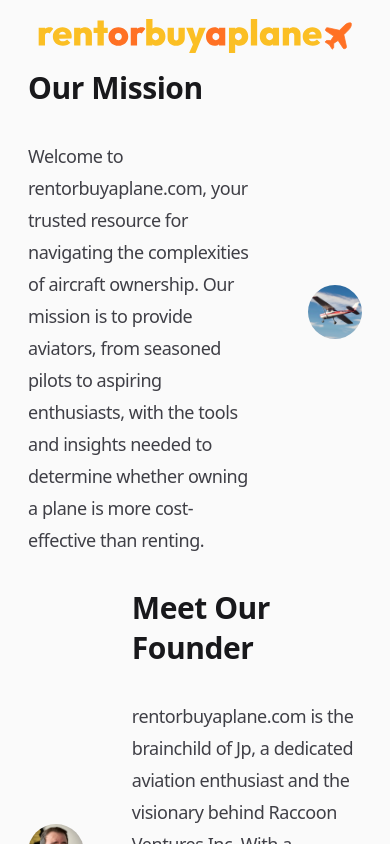
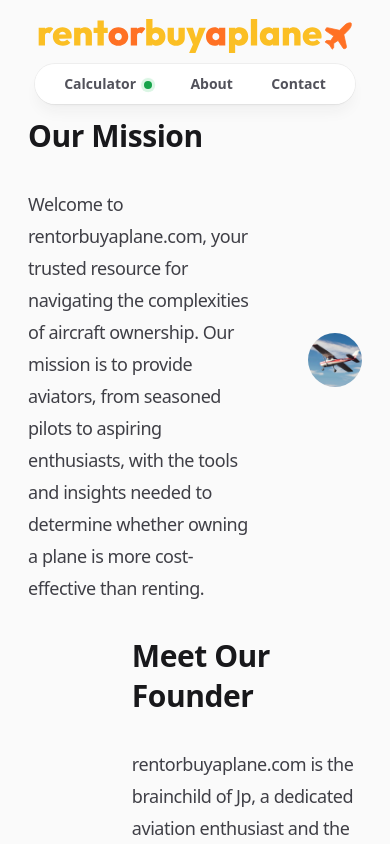
Before and after one commit to raccoonventures/rentorbuyaplane, a Next.js app: page /about in a window 390 px wide. Shown: the top 844 px of the page. Built offline with nearby package versions, Linux system fonts and the light colour scheme.

Commit message:
feat: menu + intro + cta adjustments

```diff
--- a/components/Intro.tsx
+++ b/components/Intro.tsx
@@ -1,6 +1,6 @@
 export default function Intro() {
 	return (
-		<section className="grid grid-flow-row gap-24 pb-12 text-zinc-900 lg:grid-flow-col dark:text-zinc-100">
+		<section className="grid grid-flow-row gap-24 py-12 text-zinc-900 lg:grid-flow-col dark:text-zinc-100">
 			<p>
 				Welcome to rentorbuyaplane.com, your go-to destination for answering the
 				age-old aviation question: should you rent or buy a plane? Our intuitive
--- a/components/forms/Calculator.tsx
+++ b/components/forms/Calculator.tsx
@@ -1116,12 +1116,12 @@ export function Calculator() {
 					<div className="mx-auto max-w-7xl px-6 py-12 lg:flex lg:items-center lg:justify-between lg:px-8">
 						<div className="grid grid-flow-row justify-start gap-4">
 							<h2 className="text-3xl font-bold tracking-tight text-zinc-950 sm:text-4xl dark:text-zinc-50">
-								Get a complete tailored financial analysis
+								Get your comprehensive ownership analysis
 							</h2>
 							<p className="max-w-2xl text-xl tracking-tight text-zinc-950 dark:text-zinc-100">
-								Based on the numbers you provided, our downloadable report will
-								help you take that decision with visualizations and multi-year
-								calculations
+								Receive a downloadable report tailored to your inputs, featuring
+								visualizations and multi-year calculations to guide your
+								ownership choice effectively
 							</p>
 						</div>
 						<div className="mt-10 flex items-center gap-x-6 lg:mt-0 lg:flex-shrink-0">
--- a/components/layout/header.tsx
+++ b/components/layout/header.tsx
@@ -3,6 +3,13 @@
 import { usePathname } from 'next/navigation';
 
 import { Logo } from '@/components/layout/logo';
+import Link from 'next/link';
+
+const navigation = [
+	{ name: 'Calculator', href: '/', notification: true },
+	{ name: 'About', href: '/about' },
+	{ name: 'Contact', href: '/contact' },
+];
 
 export default function Header() {
 	const pathname = usePathname();
@@ -10,13 +17,40 @@ export default function Header() {
 	// Check if the current page is the homepage
 	const isHomePage = pathname === '/';
 
-	return isHomePage ? (
-		<header className="grid justify-start">
+	return (
+		<header
+			className={`grid ${isHomePage ? 'grid-flow-col justify-between' : ' grid-flow-row justify-center'} gap-2`}
+		>
 			<Logo />
-		</header>
-	) : (
-		<header className="grid justify-center">
-			<Logo />
+			<div>
+				<ul className="grid grid-flow-col items-baseline justify-around gap-3 rounded-full bg-white/90 px-4 py-1 text-sm font-medium text-zinc-800 shadow-lg shadow-zinc-800/5 ring-1 ring-zinc-900/5 backdrop-blur dark:bg-zinc-800/90 dark:text-zinc-200 dark:ring-white/10">
+					{navigation.map((item) =>
+						item.notification ? (
+							<li
+								key={item.name}
+								className="relative inline-flex items-center gap-2 rounded-full px-3 py-1 text-sm font-semibold leading-6 text-zinc-600 hover:bg-zinc-900/5 hover:text-zinc-950 dark:text-zinc-200 dark:hover:bg-zinc-50/5 hover:dark:text-zinc-50"
+							>
+								<Link href={item.href} className="relative ">
+									{item.name}
+								</Link>
+								<span className="relative mt-0.5 flex h-2 w-2">
+									<span className="absolute inline-flex h-full w-full animate-ping rounded-full bg-green-500 opacity-75 dark:bg-green-400"></span>
+									<span className="relative inline-flex h-2 w-2 rounded-full bg-green-600 dark:bg-green-500"></span>
+								</span>
+							</li>
+						) : (
+							<li
+								key={item.name}
+								className="relative inline-flex items-center rounded-full px-3 py-1 text-sm font-semibold leading-6 text-zinc-600 hover:bg-zinc-900/5 hover:text-zinc-950 dark:text-zinc-200 dark:hover:bg-zinc-50/5 hover:dark:text-zinc-50"
+							>
+								<Link href={item.href} className="relative ">
+									{item.name}
+								</Link>
+							</li>
+						),
+					)}
+				</ul>
+			</div>
 		</header>
 	);
 }
```
